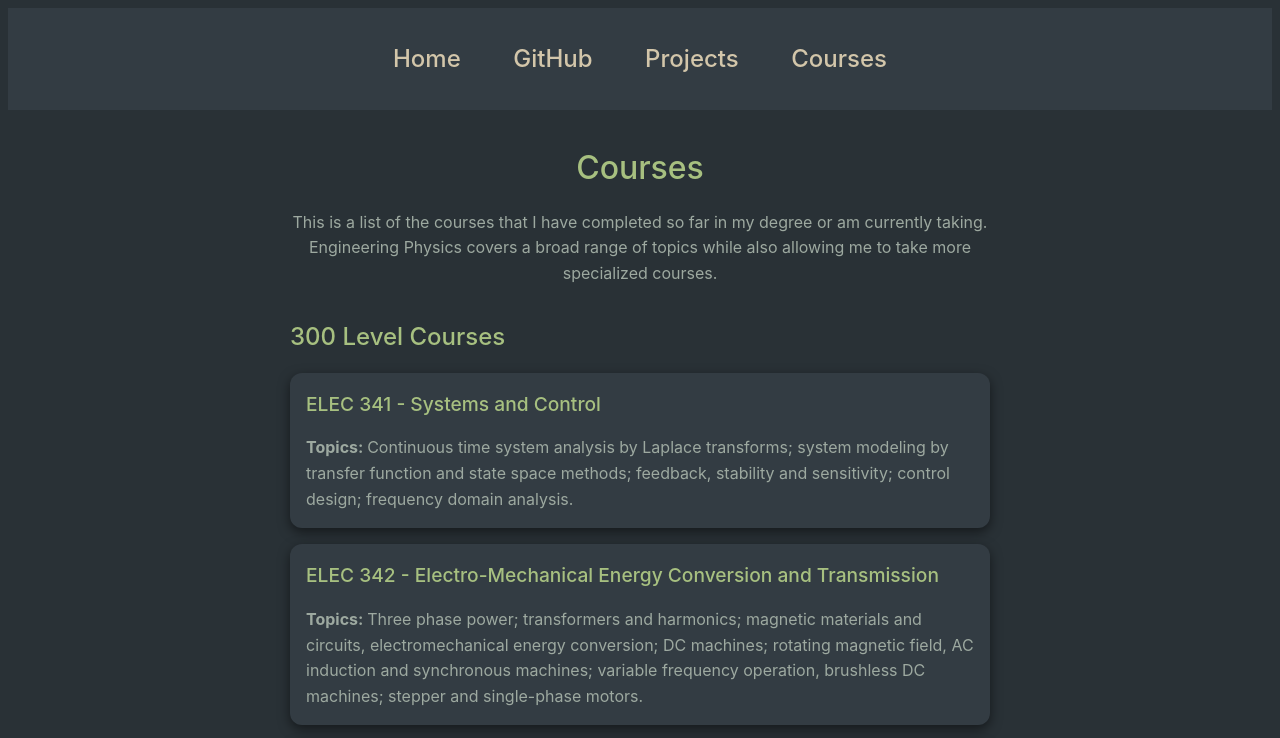
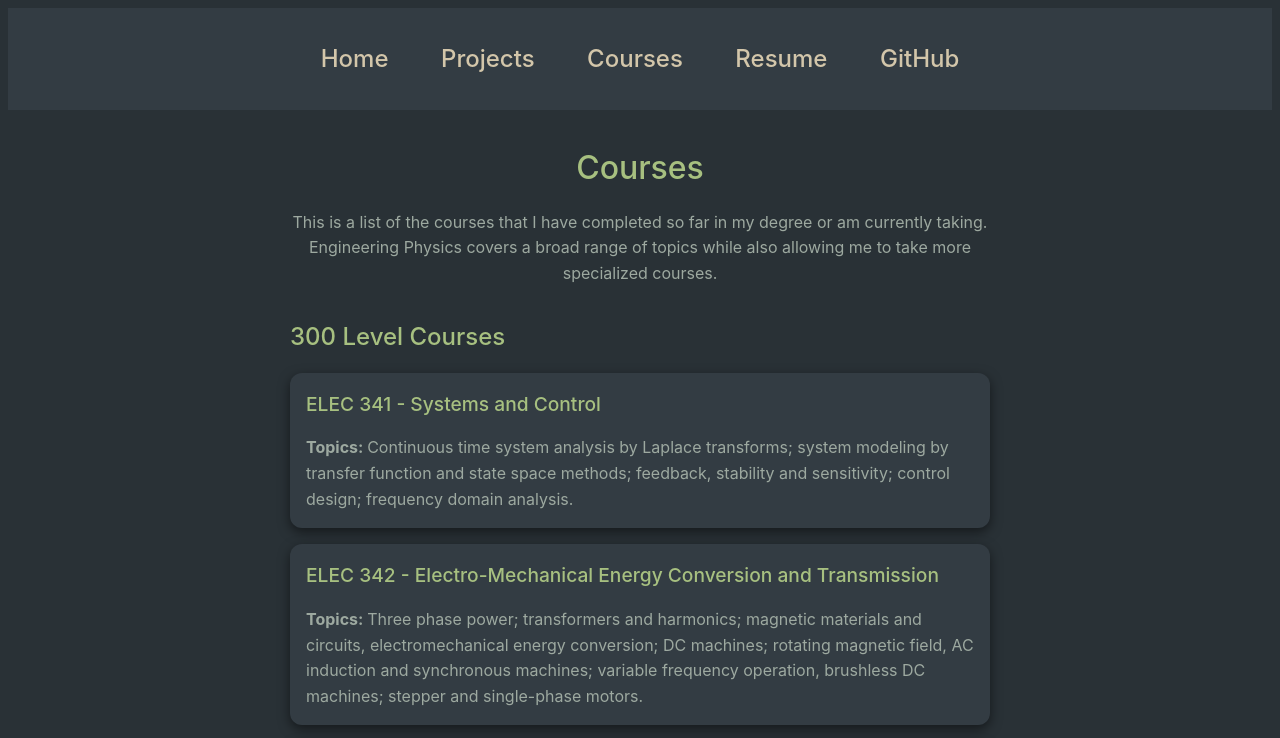
Before and after one commit to Luca-Jones/Luca-Jones.github.io, a plain HTML site: page courses.html in a window 1280 px wide. Shown: the top 738 px of the page. Drawn offline with Linux system fonts and the light colour scheme.

Commit message:
resume added and header changed

```diff
--- a/courses.html
+++ b/courses.html
@@ -16,10 +16,11 @@
         <header>
             <nav>
                 <a href="index.html"> Home</a>
-                <a href="https://github.com/Luca-Jones"> GitHub</a>
                 <a href="projects.html">Projects</a>
                 <a href="courses.html">Courses</a>
+                <a href="resume.html">Resume</a>
                 <!-- <a href="blog.html">Blog</a> -->
+                <a href="https://github.com/Luca-Jones"> GitHub</a>
             </nav>
         </header>
 
```
Also changed, not shown: index.html (+2 -1 lines), projects.html (+2 -1 lines), resume.html (+3 -2 lines), 1 other file.
